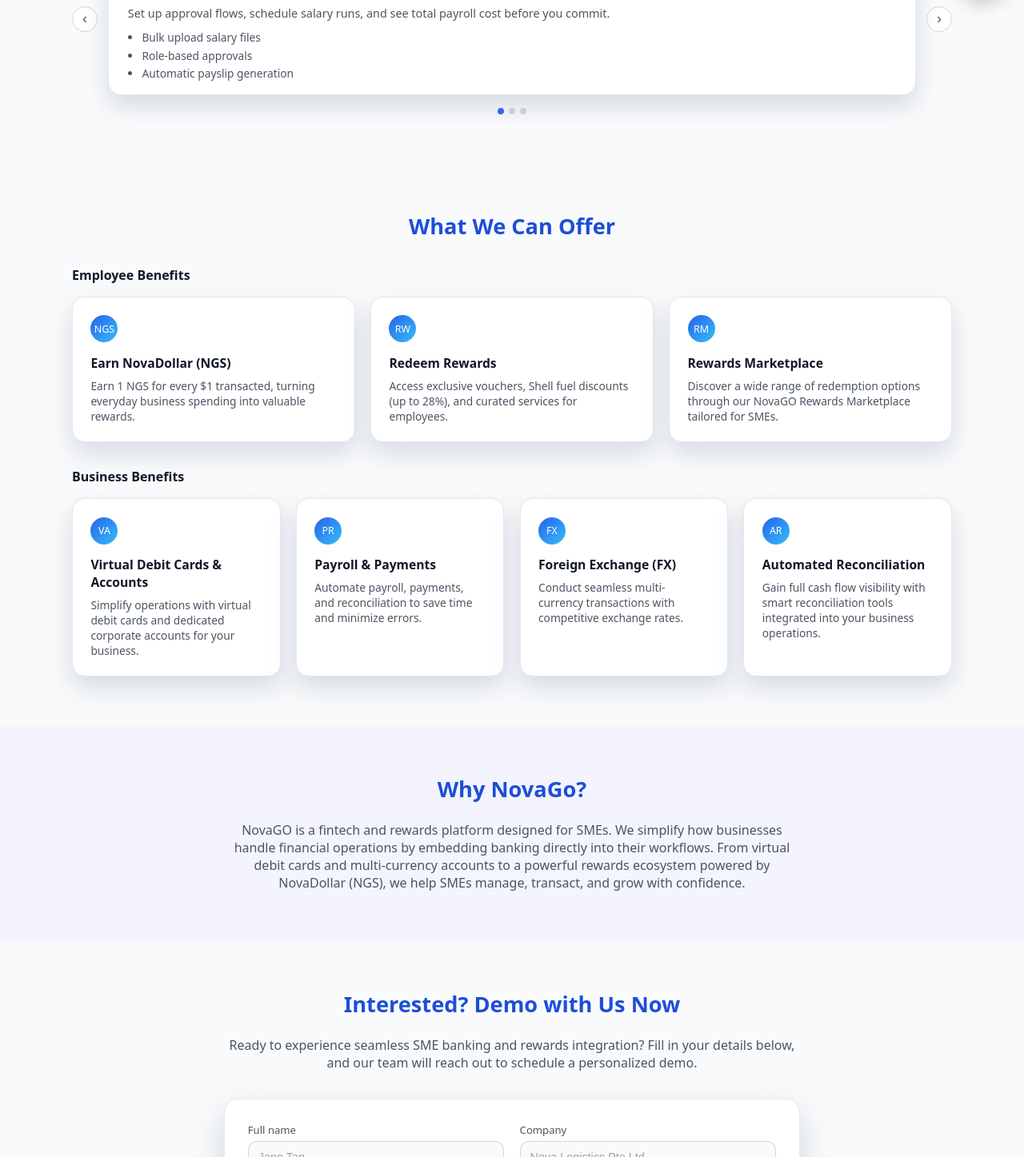
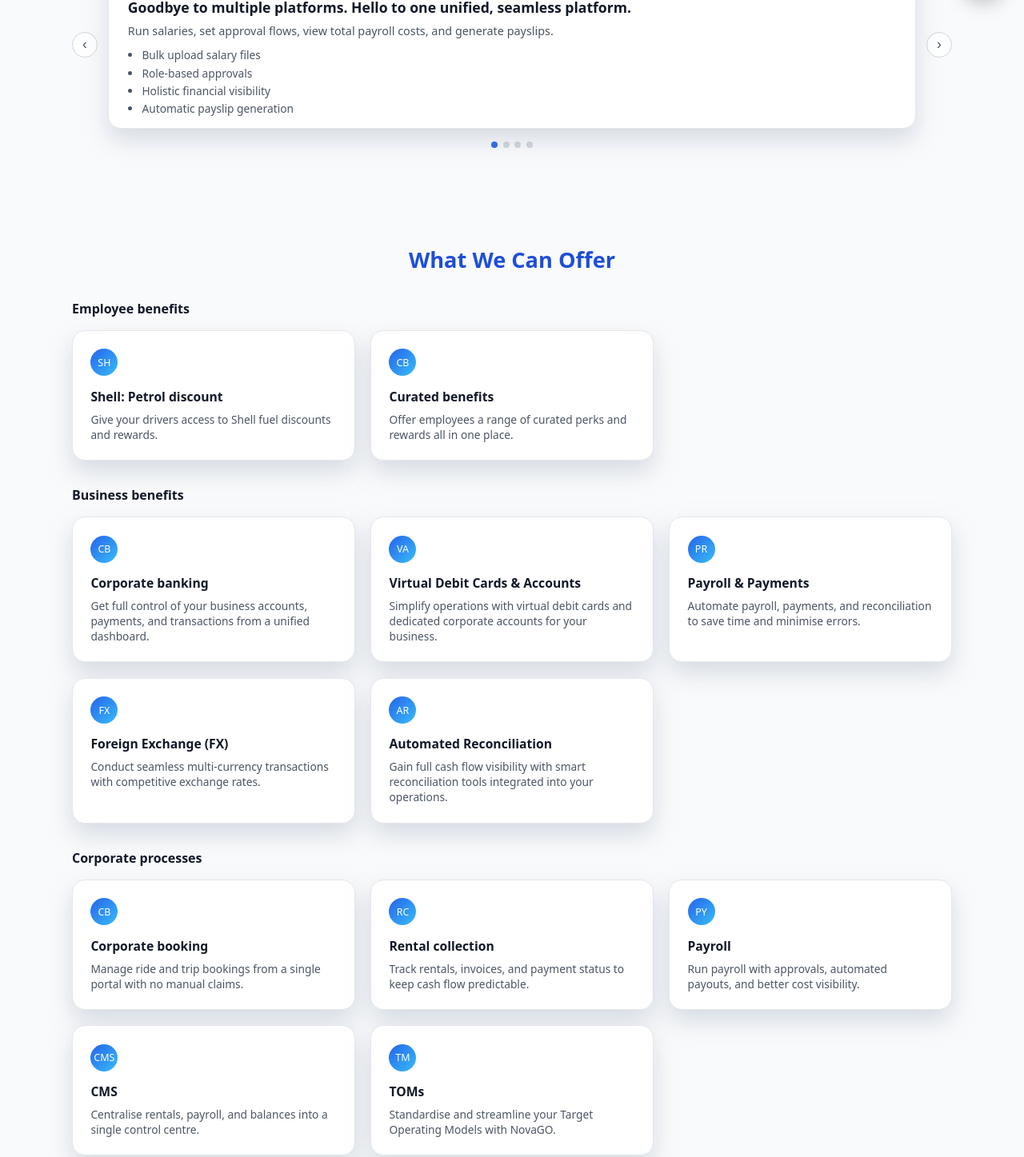
Before and after one commit to yirenong/novago-demo, a Vue app: page / in a window 1280 px wide. Shown: the part 783-2230 px from the top of the page at 80% size. Built offline with nearby package versions, Linux system fonts and the light colour scheme.

Commit message:
Push update

```diff
--- a/src/views/LandingView.vue
+++ b/src/views/LandingView.vue
@@ -15,11 +15,75 @@
                 </button>
 
                 <nav class="nav-links" :class="{ 'nav-links--open': isMobileMenuOpen }">
+                    <!-- 2nd NAV: SOLUTIONS -->
+                    <div class="nav-item has-mega" @mouseenter="openMenuDesktop('solutions')">
+                        <button class="nav-link" :class="{ active: activeMenu === 'solutions' }" type="button"
+                            @click="toggleDropdown('solutions')">
+                            Custom Solutions
+                        </button>
+
+                        <div v-if="activeMenu === 'solutions'" class="mega-wrapper" @mouseleave="closeMenuDesktop">
+                            <div class="mega mega--narrow">
+                                <div class="mega-left mega-left--2">
+                                    <!-- By use case -->
+                                    <div class="mega-column">
+                                        <p class="mega-heading">By use case</p>
+
+                                        <router-link class="mega-link" to="/dashboard" @click="closeAllNav">
+                                            Corporate booking
+                                            <span>Seamlessly book corporate rides from your portal.</span>
+                                        </router-link>
+
+                                        <router-link class="mega-link" to="/rental-collection-summary"
+                                            @click="closeAllNav">
+                                            Rental collection
+                                            <span>Track rental payments in 1 view. Invoice generation.</span>
+                                        </router-link>
+
+                                        <router-link class="mega-link" to="/payroll" @click="closeAllNav">
+                                            Payroll
+                                            <span>Simplified/view all salary related payments in one.</span>
+                                        </router-link>
+
+                                        <router-link class="mega-link" to="/" @click="closeAllNav">
+                                            CMS
+                                            <span>Customize your very own web design with our CMS.</span>
+                                        </router-link>
+                                    </div>
+
+                                    <!-- By industry -->
+                                    <div class="mega-column">
+                                        <p class="mega-heading">By industry</p>
+
+                                        <router-link class="mega-link" to="/" @click="closeAllNav">
+                                            Transport
+                                            <span>For fleets, delivery and ride-hailing operations.</span>
+                                        </router-link>
+
+                                        <router-link class="mega-link" to="/" @click="closeAllNav">
+                                            Travel
+                                            <span>Support business travel and trip-linked spending.</span>
+                                        </router-link>
+
+                                        <router-link class="mega-link" to="/" @click="closeAllNav">
+                                            Automotive
+                                            <span>Leasing, workshops and vehicle management.</span>
+                                        </router-link>
+
+                                        <router-link class="mega-link" to="/" @click="closeAllNav">
+                                            SMEs
+                                            <span>Everyday financial workflows for growing businesses.</span>
+                                        </router-link>
+                                    </div>
+                                </div>
+                            </div>
+                        </div>
+                    </div>
                     <!-- 1st NAV: PRODUCTS -->
                     <div class="nav-item has-mega" @mouseenter="openMenuDesktop('products')">
                         <button class="nav-link" :class="{ active: activeMenu === 'products' }" type="button"
                             @click="toggleDropdown('products')">
-                            Products
+                            Business Banking
                         </button>
 
                         <div v-if="activeMenu === 'products'" class="mega-wrapper" @mouseleave="closeMenuDesktop">
@@ -86,72 +150,6 @@
                             </div>
                         </div>
                     </div>
-
-                    <!-- 2nd NAV: SOLUTIONS -->
-                    <div class="nav-item has-mega" @mouseenter="openMenuDesktop('solutions')">
-                        <button class="nav-link" :class="{ active: activeMenu === 'solutions' }" type="button"
-                            @click="toggleDropdown('solutions')">
-                            Solutions
-                        </button>
-
-                        <div v-if="activeMenu === 'solutions'" class="mega-wrapper" @mouseleave="closeMenuDesktop">
-                            <div class="mega mega--narrow">
-                                <div class="mega-left mega-left--2">
-                                    <!-- By use case -->
-                                    <div class="mega-column">
-                                        <p class="mega-heading">By use case</p>
-
-                                        <router-link class="mega-link" to="/dashboard" @click="closeAllNav">
-                                            Corporate booking &amp; jobs
-                                            <span>Manage bookings, jobs and driver payouts.</span>
-                                        </router-link>
-
-                                        <router-link class="mega-link" to="/rental-collection-summary"
-                                            @click="closeAllNav">
-                                            Rental collection
-                                            <span>Track invoices and incoming rental payments.</span>
-                                        </router-link>
-
-                                        <router-link class="mega-link" to="/payroll" @click="closeAllNav">
-                                            Payroll
-                                            <span>Automate monthly salary runs and approvals.</span>
-                                        </router-link>
-
-                                        <router-link class="mega-link" to="/" @click="closeAllNav">
-                                            CMS
-                                            <span>Centralise rentals, payroll and account balances in one view.</span>
-                                        </router-link>
-                                    </div>
-
-                                    <!-- By industry -->
-                                    <div class="mega-column">
-                                        <p class="mega-heading">By industry</p>
-
-                                        <router-link class="mega-link" to="/" @click="closeAllNav">
-                                            Transport
-                                            <span>For fleets, delivery and ride-hailing operations.</span>
-                                        </router-link>
-
-                                        <router-link class="mega-link" to="/" @click="closeAllNav">
-                                            Travel
-                                            <span>Support business travel and trip-linked spending.</span>
-                                        </router-link>
-
-                                        <router-link class="mega-link" to="/" @click="closeAllNav">
-                                            Automotive
-                                            <span>Leasing, workshops and vehicle management.</span>
-                                        </router-link>
-
-                                        <router-link class="mega-link" to="/" @click="closeAllNav">
-                                            SMEs
-                                            <span>Everyday financial workflows for growing businesses.</span>
-                                        </router-link>
-                                    </div>
-                                </div>
-                            </div>
-                        </div>
-                    </div>
-
                     <!-- 3rd NAV: BENEFITS -->
                     <div class="nav-item has-mega" @mouseenter="openMenuDesktop('benefits')">
                         <button class="nav-link" :class="{ active: activeMenu === 'benefits' }" type="button"
@@ -262,10 +260,10 @@
                         <img src="../assets/NovaGoLogo.png" alt="NovaGO" class="hero-logo" />
                     </h1>
 
-                    <p class="hero-tagline">Transact. Reward. Grow.</p>
+                    <p class="hero-tagline">Operate. Bank. Get Rewarded. </p>
                     <p class="hero-subtitle">
-                        NovaGo integrates your day to day biz functions and operations
-                        with banking into one platform.
+                        Scale smarter: manage operations, control finances, and reward your team with ease — all with
+                        NovaGo.
                     </p>
 
                     <div class="hero-actions">
@@ -315,6 +313,9 @@
             <div class="section-inner">
                 <h2 class="section-title">How NovaGO helps you</h2>
                 <p class="section-text">
+                    We custom solutions for you to operate, bank, and get rewarded all in one platform.
+                </p>
+                <p class="section-text">
                     Switch between views to see how NovaGO supports payroll, rental collection,
                     and corporate banking operations.
                 </p>
@@ -359,30 +360,20 @@
 
                 <!-- Employee Benefits -->
                 <div class="section-block">
-                    <h3 class="subheading">Employee Benefits</h3>
+                    <h3 class="subheading">Employee benefits</h3>
                     <div class="card-grid">
                         <div class="info-card">
-                            <div class="card-icon">NGS</div>
-                            <h4>Earn NovaDollar (NGS)</h4>
+                            <div class="card-icon">SH</div>
+                            <h4>Shell: Petrol discount</h4>
                             <p>
-                                Earn 1 NGS for every $1 transacted, turning everyday business
-                                spending into valuable rewards.
+                                Give your drivers access to Shell fuel discounts and rewards.
                             </p>
                         </div>
                         <div class="info-card">
-                            <div class="card-icon">RW</div>
-                            <h4>Redeem Rewards</h4>
+                            <div class="card-icon">CB</div>
+                            <h4>Curated benefits</h4>
                             <p>
-                                Access exclusive vouchers, Shell fuel discounts (up to 28%),
-                                and curated services for employees.
-                            </p>
-                        </div>
-                        <div class="info-card">
-                            <div class="card-icon">RM</div>
-                            <h4>Rewards Marketplace</h4>
-                            <p>
-                                Discover a wide range of redemption options through our
-                                NovaGO Rewards Marketplace tailored for SMEs.
+                                Offer employees a range of curated perks and rewards all in one place.
                             </p>
                         </div>
                     </div>
@@ -390,8 +381,16 @@
 
                 <!-- Business Benefits -->
                 <div class="section-block">
-                    <h3 class="subheading">Business Benefits</h3>
+                    <h3 class="subheading">Business benefits</h3>
                     <div class="card-grid business-grid">
+                        <div class="info-card">
+                            <div class="card-icon">CB</div>
+                            <h4>Corporate banking</h4>
+                            <p>
+                                Get full control of your business accounts, payments, and transactions
+                                from a unified dashboard.
+                            </p>
+                        </div>
                         <div class="info-card">
                             <div class="card-icon">VA</div>
                             <h4>Virtual Debit Cards &amp; Accounts</h4>
@@ -405,7 +404,7 @@
                             <h4>Payroll &amp; Payments</h4>
                             <p>
                                 Automate payroll, payments, and reconciliation to save time
-                                and minimize errors.
+                                and minimise errors.
                             </p>
                         </div>
                         <div class="info-card">
@@ -421,26 +420,53 @@
                             <h4>Automated Reconciliation</h4>
                             <p>
                                 Gain full cash flow visibility with smart reconciliation tools
-                                integrated into your business operations.
+                                integrated into your operations.
                             </p>
                         </div>
                     </div>
                 </div>
-            </div>
-        </section>
-
-        <!-- Who We Are -->
-        <section id="who-we-are" class="section">
-            <div class="section-inner narrow">
-                <h2 class="section-title">Why NovaGo?</h2>
-                <p class="section-text">
-                    NovaGO is a fintech and rewards platform designed for SMEs.
-                    We simplify how businesses handle financial operations by embedding
-                    banking directly into their workflows. From virtual debit cards and
-                    multi-currency accounts to a powerful rewards ecosystem powered by
-                    NovaDollar (NGS), we help SMEs manage, transact, and grow
-                    with confidence.
-                </p>
+
+                <!-- Corporate Processes -->
+                <div class="section-block">
+                    <h3 class="subheading">Corporate processes</h3>
+                    <div class="card-grid business-grid">
+                        <div class="info-card">
+                            <div class="card-icon">CB</div>
+                            <h4>Corporate booking</h4>
+                            <p>
+                                Manage ride and trip bookings from a single portal with no manual claims.
+                            </p>
+                        </div>
+                        <div class="info-card">
+                            <div class="card-icon">RC</div>
+                            <h4>Rental collection</h4>
+                            <p>
+                                Track rentals, invoices, and payment status to keep cash flow predictable.
+                            </p>
+                        </div>
+                        <div class="info-card">
+                            <div class="card-icon">PY</div>
+                            <h4>Payroll</h4>
+                            <p>
+                                Run payroll with approvals, automated payouts, and better cost visibility.
+                            </p>
+                        </div>
+                        <div class="info-card">
+                            <div class="card-icon">CMS</div>
+                            <h4>CMS</h4>
+                            <p>
+                                Centralise rentals, payroll, and balances into a single control centre.
+                            </p>
+                        </div>
+                        <div class="info-card">
+                            <div class="card-icon">TM</div>
+                            <h4>TOMs</h4>
+                            <p>
+                                Standardise and streamline your Target Operating Models with NovaGO.
+                            </p>
+                        </div>
+                    </div>
+                </div>
             </div>
         </section>
 
@@ -562,23 +588,49 @@
 const showcaseSlides = [
     {
         tag: 'Payroll',
-        title: 'Run payroll in a few clicks',
-        text: 'Set up approval flows, schedule salary runs, and see total payroll cost before you commit.',
-        points: ['Bulk upload salary files', 'Role-based approvals', 'Automatic payslip generation']
+        title: 'Goodbye to multiple platforms. Hello to one unified, seamless platform.',
+        text: 'Run salaries, set approval flows, view total payroll costs, and generate payslips.',
+        points: [
+            'Bulk upload salary files',
+            'Role-based approvals',
+            'Holistic financial visibility',
+            'Automatic payslip generation'
+        ]
     },
     {
-        tag: 'Rental collection',
-        title: 'Keep rental cash flow predictable',
+        tag: 'Rental Collection',
+        title: 'Get rent paid on time, every time.',
         text: 'Track every vehicle, invoice, and payment status from a single view.',
-        points: ['Overdue rental alerts', 'Automated reminders to drivers', 'Live paid / unpaid status']
+        points: [
+            'Overdue rental alerts',
+            'Automated reminders to drivers',
+            'Live paid/unpaid status',
+            'Generate statement of accounts'
+        ]
+    },
+    {
+        tag: 'Corporate booking',
+        title: 'Frictionless ride bookings',
+        text: 'Book ahead and manage every business trip from your own portal—using your corporate card with no claims required.',
+        points: [
+            'In-portal booking and payment',
+            'Seamless approval flow',
+            'Centralized booking records'
+        ]
     },
     {
         tag: 'Corporate banking',
-        title: 'One view of all business accounts',
-        text: 'Connect multiple corporate accounts and keep balances, FX and payouts in sync.',
-        points: ['Multi-currency balances', 'Scheduled vendor payouts', 'Export-ready reports for finance']
+        title: 'For your business and the people behind it.',
+        text: 'Get full control of your corporate accounts, payments, and transactions.',
+        points: [
+            'Unified dashboard',
+            'Multi-account management',
+            'Corporate card issuance',
+            'Instant payment tracking'
+        ]
     }
 ]
+
 
 const currentSlide = ref(0)
 
@@ -1140,7 +1192,7 @@
 
 .showcase-content {
     position: relative;
-    min-height: 190px;
+    min-height: 210px;
 }
 
 .showcase-slide {
@@ -1249,7 +1301,7 @@
 }
 
 .business-grid {
-    grid-template-columns: repeat(4, minmax(0, 1fr));
+    grid-template-columns: repeat(3, minmax(0, 1fr));
 }
 
 .card-grid.two-col {
```
